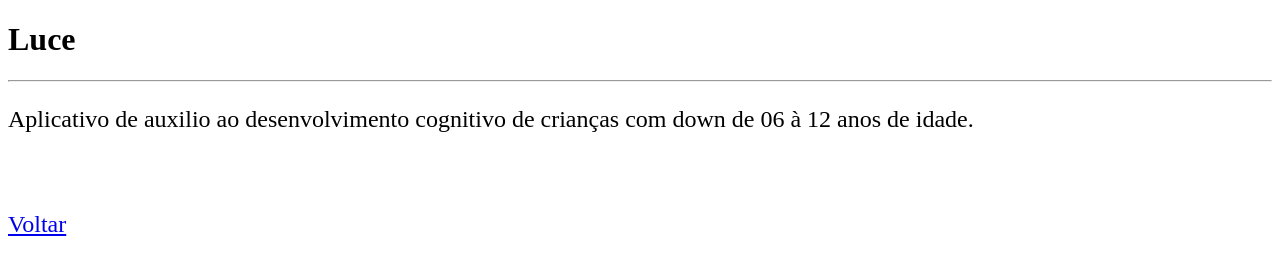
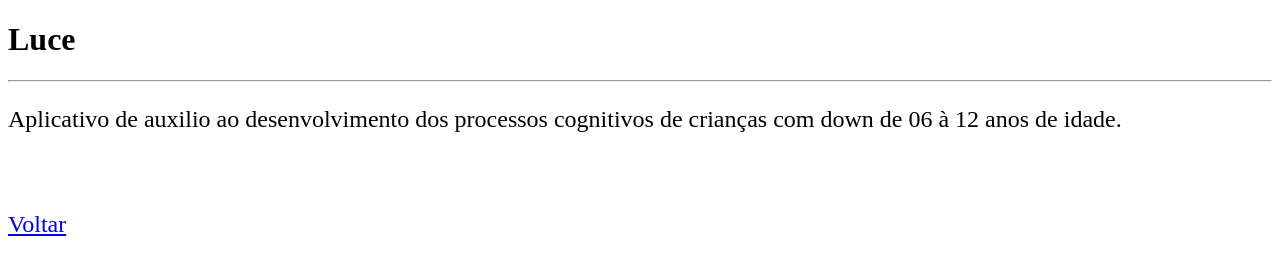
Before and after one commit to Brendaaaaaa/Lista2web, a plain HTML site: page Exerc11.html in a window 1280 px wide. Drawn offline with Linux system fonts and the light colour scheme.

Commit message:
Update Exerc11.html

```diff
--- a/Exerc11.html
+++ b/Exerc11.html
@@ -5,7 +5,7 @@
 	</head>
 	<body>
 	<h1>Luce</h1><hr/>
-	<font size="5" color="black"><p>Aplicativo de auxilio ao desenvolvimento cognitivo de crianças com down de 06 à 12 anos de idade.</p>
+	<font size="5" color="black"><p>Aplicativo de auxilio ao desenvolvimento dos processos cognitivos de crianças com down de 06 à 12 anos de idade.</p>
 	<br><br><a href="https://brendaaaaaa.github.io/Lista2web/">Voltar</a></font>
 	</body>
 </html>
```
